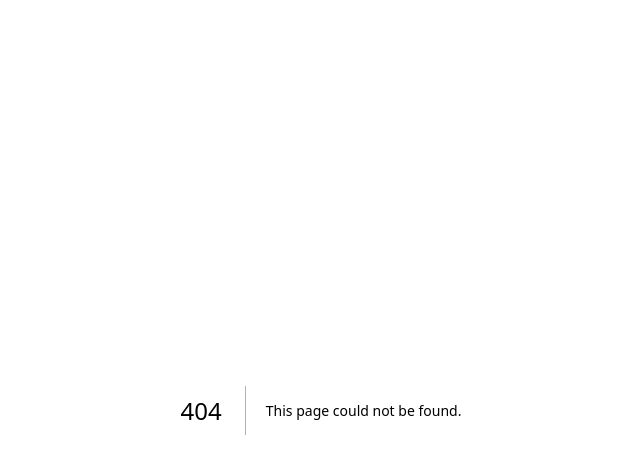
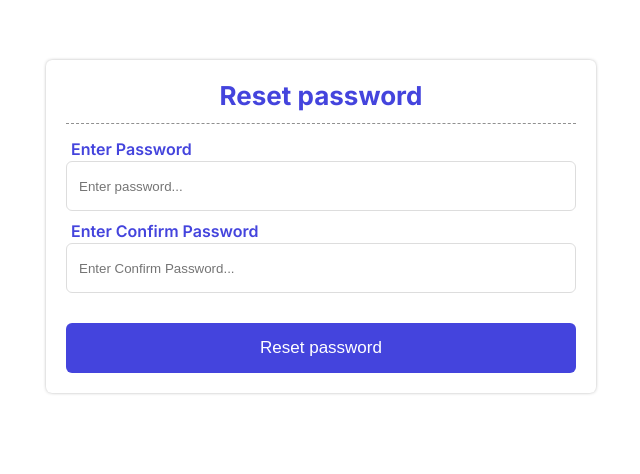
Before and after one commit to niyazalam123/userAuthpart, a Next.js app: page /userauth/resetpassword in a window 1280 px wide. Before the commit this address had no page. Shown: the top 474 px of the page, without its empty margins (319-959 px from the left). Built offline with nearby package versions, Linux system fonts and the light colour scheme.

Commit message:
forgot password and reset password ui is completed

```diff
--- a/src/app/globals.css
+++ b/src/app/globals.css
@@ -102,7 +102,6 @@ a {
   color: #44d;
 }
 ._name4 {
-  margin-top: 6px;
   display: block;
   text-align: center;
 }
@@ -128,3 +127,63 @@ a {
   margin-left: 15px;
   border-radius: 6px;
 }
+._name4011 {
+  display: flex;
+  align-items: center;
+  justify-content: space-between;
+  margin-top: 8px;
+}
+._name401 {
+  color: #44d;
+}
+
+._frgtp1 {
+  max-width: 550px;
+  width: 100%;
+  background: #fff;
+  box-shadow: 0 0 4px -2px #333;
+  border-radius: 6px;
+  margin: 50px auto;
+  padding: 20px;
+}
+._frgtp2 {
+  border-bottom: 1px dashed #3333338a;
+  text-align: center;
+  padding-bottom: 12px;
+  margin-bottom: 15px;
+}
+._frgtp2 h2 {
+  color: #44d;
+  font-size: 26px;
+}
+._frgtp2 p {
+  font-size: 14px;
+}
+._frgtp4 label {
+  display: block;
+  padding: 0px 5px 2px;
+  font-size: 16px;
+  font-weight: 600;
+  color: #44d;
+}
+._frgtp4{
+  margin-bottom: 10px;
+}
+._frgtp4 input {
+  border: 1px solid #ddd;
+  width: 100%;
+  border-radius: 6px;
+  padding: 6px 12px;
+  height: 50px;
+}
+._frgtp5 {
+  background: #44d;
+  width: 100%;
+  border-radius: 6px;
+  margin-top: 20px;
+  height: 50px;
+  font-size: 17px;
+  color: #fff;
+  cursor: pointer;
+  border: none;
+}
--- a/src/app/userauth/login/page.tsx
+++ b/src/app/userauth/login/page.tsx
@@ -78,7 +78,10 @@ const page = () => {
                     style={{ opacity: `${btnDisabled ? ".6" : "1"}`, cursor: `${btnDisabled ? "no-drop" : "pointer"}` }}
                     onClick={handleLogin}
                 >{loading ? "Processing..." : "Login"}</button>
-                <Link href="/userauth/signup" className='_name4'>Dont have account? <span>Signup</span></Link>
+                <div className='_name4011'>
+                    <Link href="/userauth/forgotpassword" className='_name401'>Forgot Password?</Link>
+                    <Link href="/userauth/signup" className='_name4'>Dont have account? <span>Signup</span></Link>
+                </div>
             </div>
             <Toaster />
         </>
--- /dev/null
+++ b/src/app/userauth/resetpassword/page.tsx
@@ -0,0 +1,27 @@
+"use client";
+import React from 'react'
+
+const page = () => {
+    return (
+        <>
+            <div className='_frgtp1'>
+                <div className='_frgtp2'>
+                    <h2>Reset password</h2>
+                </div>
+                <div className='_frgtp3'>
+                    <div className='_frgtp4'>
+                        <label htmlFor="_one1">Enter Password</label>
+                        <input type="text" placeholder='Enter password...' id="_one1" />
+                    </div>
+                    <div className='_frgtp4'>
+                        <label htmlFor="_one2">Enter Confirm Password</label>
+                        <input type="text" placeholder='Enter Confirm Password...' id="_one2" />
+                    </div>
+                    <button className='_frgtp5'>Reset password</button>
+                </div>
+            </div>
+        </>
+    )
+}
+
+export default page
```
Also changed, not shown: src/app/userauth/forgotpassword/page.tsx (added, +24 -0 lines).
